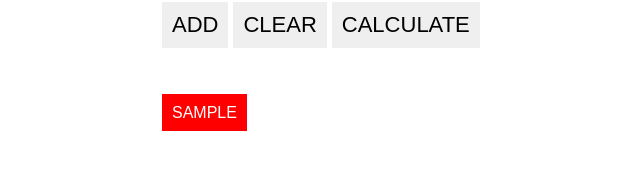
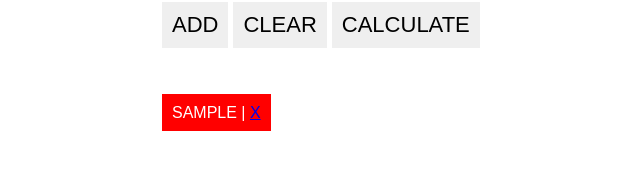
Before and after one commit to Gaoey/Bill-Calculation, a React (Create React App) app: page / in a window 1280 px wide. Both pictures are taken after typing "Sample", "Sample" into the empty fields and a click on the input "CALCULATE". Shown: the part 465-634 px from the top of the page, without its empty margins (28-668 px from the left). Built offline with nearby package versions, Linux system fonts and the light colour scheme.

Commit message:
[remove]

```diff
--- a/src/BillCalculation.css
+++ b/src/BillCalculation.css
@@ -125,6 +125,15 @@ span.code-list{
   text-align: center;
 }
 
+div.hidden-box{
+  visibility: hidden;
+}
+
+div.visible-box{
+  display:block;
+  position: absolute;
+}
+
 @-webkit-keyframes appear {
   100% {
     opacity: 1;
--- a/src/BillCalculation.js
+++ b/src/BillCalculation.js
@@ -17,6 +17,7 @@ class BillCalculation extends Component {
     this.submit = this.submit.bind(this);
     this.clearInput = this.clearInput.bind(this);
     this.calculation = this.calculation.bind(this);
+    this.codeEach = this.codeEach.bind(this);
 
   }
 
@@ -61,12 +62,23 @@ class BillCalculation extends Component {
     e.preventDefault();
   }
 
+  removeCode(index){
+    var codeArray = this.state.codeList;
+    codeArray.splice(index, 1);
+    this.setState({
+      codeList: codeArray,
+    });
+  }
+
+  codeEach(){
+    var codes = this.state.codeList;
+    return this.state.codeList.map((code, index)=>{
+          return <span className='code-list'>{code} | <a href="#" onClick={() => this.removeCode(index)}>X</a> &#09;&#09;</span> ;
+    });
+  }
 
   render() {
-    var codes = this.state.codeList;
-    var codeList = codes.map(function(code){
-                        return <span className='code-list'>{code}&#09;&#09;</span> ;
-                  })
+
     return (
       <div>
       <form onSubmit={this.submit}>
@@ -87,7 +99,7 @@ class BillCalculation extends Component {
         <input type="submit" value="CALCULATE"  onClick={this.calculation}/>
       </div>
       <div className="section">
-          {codeList}
+          {this.codeEach()}
       </div>
       </form>
       </div>
```
